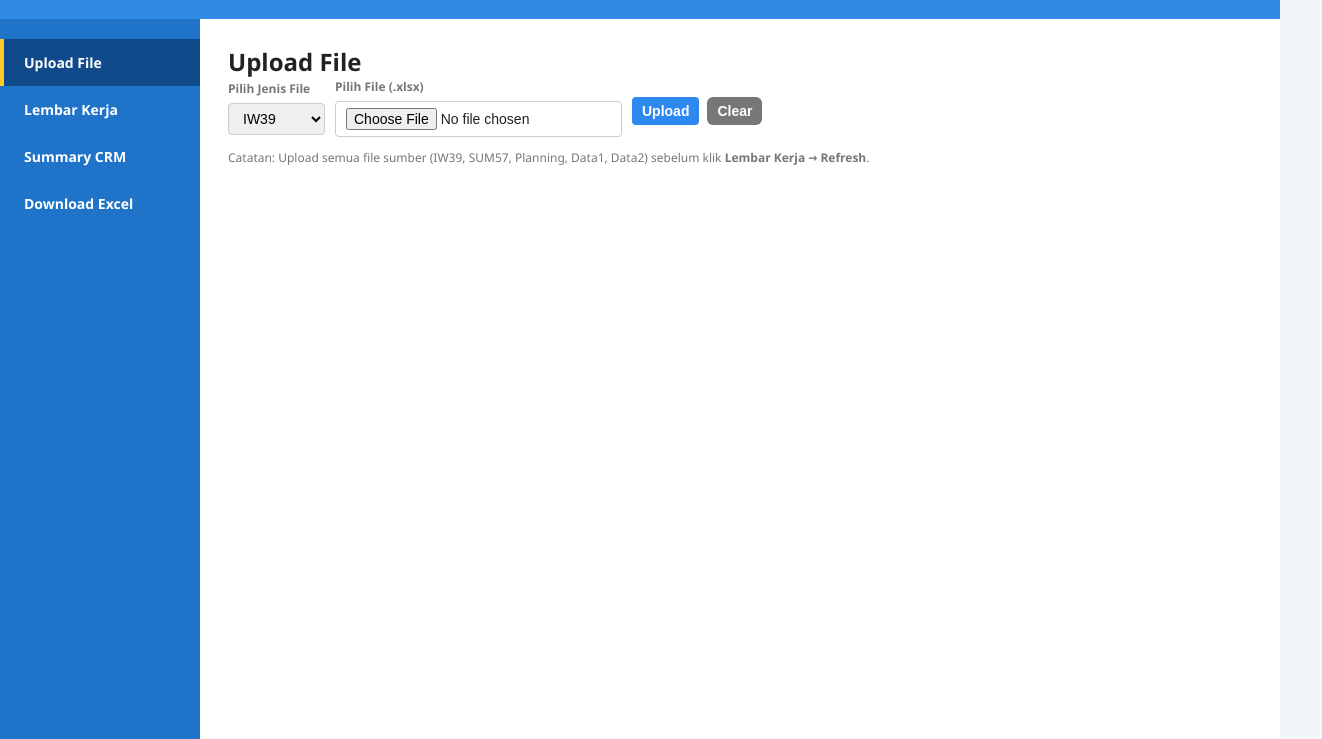
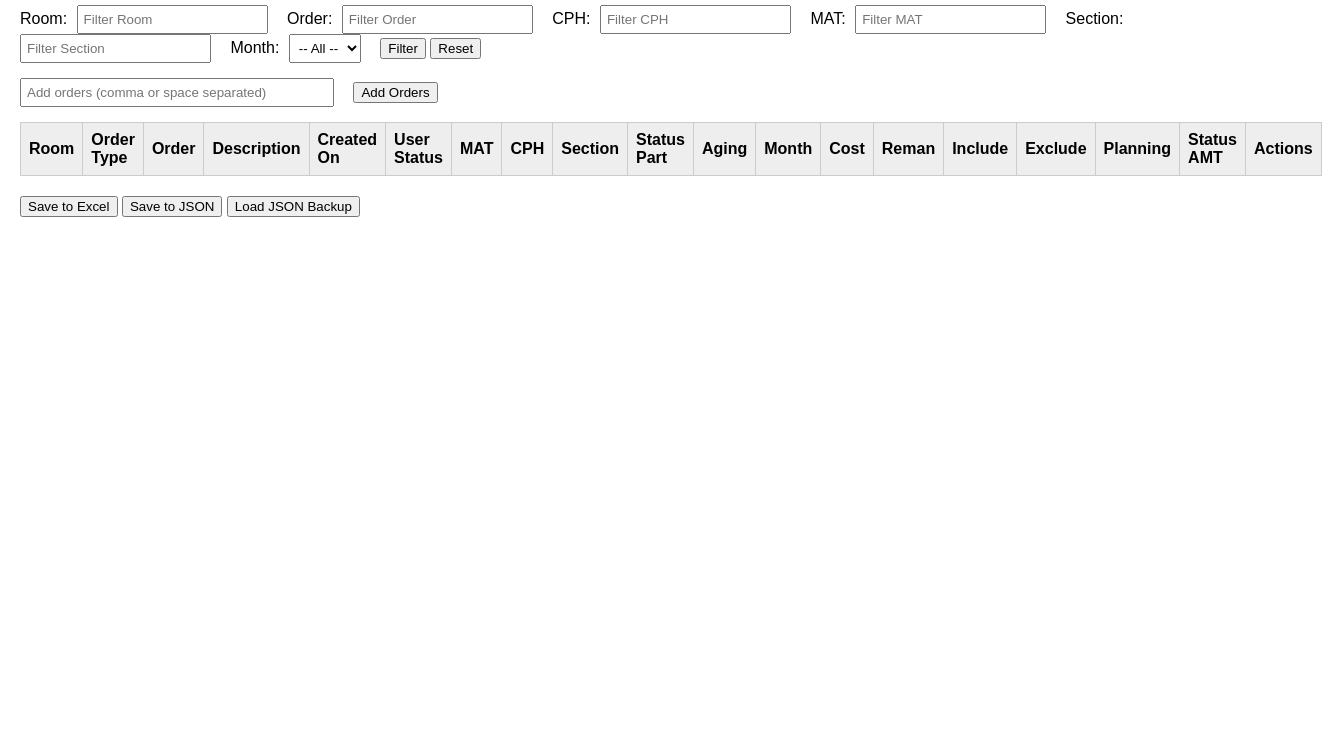
Before and after one commit to endboedy/belajar-web, a plain HTML site: page index.html in a window 1280 px wide. Shown: the part 63-802 px from the top of the page, 1322 px wide, since content can reach past the window. Drawn offline with Linux system fonts and the light colour scheme.

Commit message:
Update index.html

```diff
--- a/index.html
+++ b/index.html
@@ -1,149 +1,61 @@
 <!DOCTYPE html>
-<html lang="id">
+<html lang="en">
 <head>
 <meta charset="UTF-8" />
 <meta name="viewport" content="width=device-width, initial-scale=1" />
-  <title>Ndarboe.net</title>
-  <link rel="stylesheet" href="style.css" />
-  <!-- XLSX -->
-  <script src="https://cdnjs.cloudflare.com/ajax/libs/xlsx/0.18.5/xlsx.full.min.js"></script>
+<title>Order Management</title>
 <style>
-    /* Simple styling mirip screenshot */
-    :root{
-      --blue:#2f8be6;
-      --dark-blue:#1763b1;
-      --sidebar:#1f73c9;
-      --muted:#777;
-      --card-bg:#fff;
-      font-family: "Segoe UI", Roboto, "Helvetica Neue", Arial, sans-serif;
-    }
-    body{ margin:0; background:#f3f6f9; color:#222; }
-    header{
-      background:var(--blue);
-      color:#fff;
-      padding:18px 24px;
-      text-align:center;
-      font-size:34px;
-      font-weight:700;
-    }
-    .container{ display:flex; min-height:calc(100vh - 80px); }
-    .sidebar{
-      width:200px;
-      background:var(--sidebar);
-      color:#fff;
-      padding-top:20px;
-      box-shadow: 2px 0 6px rgba(0,0,0,0.06);
-    }
-    .sidebar ul{ list-style:none; padding:0; margin:0; }
-    .sidebar .menu-item{
-      padding:12px 18px;
-      cursor:pointer;
-      color:#fff;
-      border-left:4px solid transparent;
-    }
-    .sidebar .menu-item.active{ background: rgba(0,0,0,0.08); border-left-color:#0b4f85; }
-    .content{
-      flex:1; padding:22px 28px;
-    }
-    h2{ margin-top:4px; color:#222; }
-    .content-section{ display:none; }
-    .content-section.active{ display:block; }
-    textarea{ width:100%; box-sizing:border-box; padding:10px; border:1px solid #ddd; border-radius:4px; }
-    .add-order-section{ background:#fff; padding:12px; border-radius:6px; box-shadow:0 1px 2px rgba(0,0,0,0.03); margin-bottom:12px; }
-    .status-message{ margin-top:8px; font-style:italic; }
-    .filter-group{ display:flex; gap:10px; flex-wrap:wrap; align-items:center; margin-bottom:12px; }
-    .filter-group label{ display:flex; flex-direction:column; font-size:13px; color:var(--muted); }
-    .filter-group input{ padding:6px 8px; width:120px; border-radius:4px; border:1px solid #ddd; }
-    .filter-group button{ background:var(--blue); color:#fff; border:0; padding:6px 10px; border-radius:6px; cursor:pointer; }
-    table{ width:100%; border-collapse:collapse; background:#fff; border-radius:6px; overflow:hidden; box-shadow:0 1px 2px rgba(0,0,0,0.04); }
-    th{ background:var(--dark-blue); color:#fff; padding:8px; text-align:left; font-size:13px; }
-    td{ padding:8px; border-bottom:1px solid #eee; font-size:13px; vertical-align:middle; }
-    .action-btn{ margin-right:6px; padding:4px 8px; border-radius:4px; border:0; cursor:pointer; font-size:12px; }
-    .edit-btn{ background:#4da6ff; color:#fff; }
-    .save-btn{ background:#28a745; color:#fff; }
-    .cancel-btn{ background:#777; color:#fff; }
-    .delete-btn{ background:#e04b4b; color:#fff; }
-    .small{ font-size:12px; color:var(--muted); }
-    .hidden{ display:none; }
-    @media (max-width:900px){ .filter-group input{ width:100px; } }
+  body { font-family: Arial, sans-serif; margin: 20px; }
+  label { margin-right: 5px; }
+  select, input[type="text"] { margin-right: 15px; padding: 5px; }
+  table { width: 100%; border-collapse: collapse; margin-top: 15px; }
+  th, td { border: 1px solid #ccc; padding: 8px; text-align: left; }
+  th { background-color: #eee; }
+  button.action-btn { margin-right: 5px; padding: 5px 10px; cursor: pointer; }
+  button.edit-btn { background-color: #4CAF50; color: white; border: none; }
+  button.delete-btn { background-color: #f44336; color: white; border: none; }
+  button.save-btn { background-color: #2196F3; color: white; border: none; }
+  button.cancel-btn { background-color: #777; color: white; border: none; }
+  #filter-bar { margin-bottom: 15px; }
+  #add-order-input { width: 300px; }
+  #add-order-status { margin-left: 10px; font-weight: bold; }
 </style>
 </head>
 <body>
-  <header>Ndarboe.net</header>
 
-  <div class="container">
-    <nav class="sidebar">
-      <ul>
-        <li class="menu-item active" data-menu="upload">Upload File</li>
-        <li class="menu-item" data-menu="lembar">Lembar Kerja</li>
-        <li class="menu-item" data-menu="summary">Summary CRM</li>
-        <li class="menu-item" data-menu="download">Download Excel</li>
-      </ul>
-    </nav>
+<h2>Order Management</h2>
 
-    <main class="content">
-      <!-- Upload -->
-      <section id="upload" class="content-section active">
-        <h2>Upload File</h2>
-        <div style="display:flex;gap:10px;align-items:center;flex-wrap:wrap;margin-bottom:12px;">
-          <label>
-            <div class="small">Pilih Jenis File</div>
-            <select id="file-select">
-              <option value="IW39">IW39</option>
-              <option value="SUM57">SUM57</option>
-              <option value="Planning">Planning</option>
-              <option value="Budget">Budget</option>
-              <option value="Data1">Data1</option>
-              <option value="Data2">Data2</option>
+<div id="filter-bar">
+  <label for="filter-room">Room:</label>
+  <input type="text" id="filter-room" placeholder="Filter Room" />
+
+  <label for="filter-order">Order:</label>
+  <input type="text" id="filter-order" placeholder="Filter Order" />
+
+  <label for="filter-cph">CPH:</label>
+  <input type="text" id="filter-cph" placeholder="Filter CPH" />
+
+  <label for="filter-mat">MAT:</label>
+  <input type="text" id="filter-mat" placeholder="Filter MAT" />
+
+  <label for="filter-section">Section:</label>
+  <input type="text" id="filter-section" placeholder="Filter Section" />
+
+  <label for="filter-month">Month:</label>
+  <select id="filter-month">
+    <option value="">-- All --</option>
   </select>
-          </label>
 
-          <label>
-            <div class="small">Pilih File (.xlsx)</div>
-            <input type="file" id="file-input" accept=".xlsx,.xls" />
-          </label>
-
-          <div style="display:flex;gap:8px;">
-            <button id="upload-btn">Upload</button>
-            <button id="clear-files-btn" style="background:#777;color:#fff;border:0;padding:6px 10px;border-radius:6px;cursor:pointer">Clear</button>
-          </div>
+  <button id="filter-btn">Filter</button>
+  <button id="reset-btn">Reset</button>
 </div>
 
-        <div id="upload-status" class="small"></div>
-        <div class="small" style="margin-top:10px;color:var(--muted)">
-          Catatan: Upload semua file sumber (IW39, SUM57, Planning, Data1, Data2) sebelum klik <strong>Lembar Kerja → Refresh</strong>.
-        </div>
-      </section>
-
-      <!-- Lembar Kerja -->
-      <section id="lembar" class="content-section">
-        <h2>Lembar Kerja</h2>
-
-        <div class="add-order-section">
-          <label for="add-order-input">Masukkan Order (pisah dengan koma atau enter):</label><br />
-          <textarea id="add-order-input" rows="3" placeholder="Contoh: ORD004 ORD005 ORD006"></textarea>
-          <br />
-          <button id="add-order-btn" style="margin-top:8px">Add Orders</button>
-          <div id="add-order-status" class="status-message"></div>
+<div>
+  <input type="text" id="add-order-input" placeholder="Add orders (comma or space separated)" />
+  <button id="add-order-btn">Add Orders</button>
+  <span id="add-order-status"></span>
 </div>
 
-        <div class="filter-group">
-          <label>Room: <input type="text" id="filter-room" placeholder="Filter Room" /></label>
-          <label>Order: <input type="text" id="filter-order" placeholder="Filter Order" /></label>
-          <label>CPH: <input type="text" id="filter-cph" placeholder="Filter CPH" /></label>
-          <label>MAT: <input type="text" id="filter-mat" placeholder="Filter MAT" /></label>
-          <label>Section: <input type="text" id="filter-section" placeholder="Filter Section" /></label>
-
-          <div style="margin-left:auto;display:flex;gap:8px;">
-            <button id="filter-btn">Filter</button>
-            <button id="reset-btn">Reset</button>
-            <button id="refresh-btn">Refresh</button>
-            <button id="save-btn">Save</button>
-            <button id="load-btn">Load</button>
-          </div>
-        </div>
-
-        <div style="overflow:auto;max-height:520px;">
 <table id="output-table">
   <thead>
     <tr>
@@ -165,28 +77,24 @@
       <th>Exclude</th>
       <th>Planning</th>
       <th>Status AMT</th>
-                <th>Action</th>
+      <th>Actions</th>
     </tr>
   </thead>
   <tbody>
-              <!-- rows -->
+    <!-- Table rows will be rendered here by script.js -->
   </tbody>
 </table>
-        </div>
-      </section>
 
-      <section id="summary" class="content-section">
-        <h2>Summary CRM</h2>
-        <p class="small">(Kosong dulu, nanti kita isi)</p>
-      </section>
-
-      <section id="download" class="content-section">
-        <h2>Download Excel</h2>
-        <p class="small">(Nanti kita tambahin fitur export)</p>
-      </section>
-    </main>
+<div style="margin-top: 20px;">
+  <button id="save-btn">Save to Excel</button>
+  <button id="save-json-btn">Save to JSON</button>
+  <button id="load-btn">Load JSON Backup</button>
 </div>
 
+<div id="upload-status" style="margin-top: 10px; font-weight: bold;"></div>
+
+<script src="https://cdn.jsdelivr.net/npm/xlsx/dist/xlsx.full.min.js"></script>
 <script src="script.js"></script>
+
 </body>
 </html>
```
Lines whose indentation alone changed are shown as unchanged.
